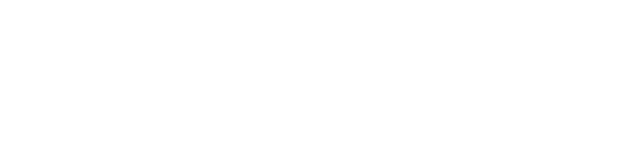
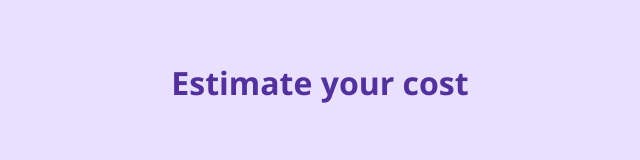
Before and after one commit to michall1900/cost-estimator-project-, a plain HTML site: page index.html in a window 1280 px wide. Shown: the whole page, without its empty margins (320-960 px from the left). Drawn offline with nearby package versions, Linux system fonts and the light colour scheme.

Commit message:
Start implementing by adding a flex box, a title, and change colors and fonts.

```diff
--- a/index.css
+++ b/index.css
@@ -0,0 +1,23 @@
+*{
+  box-sizing: border-box;
+}
+body{
+  background-color: rgb(233, 223, 255);
+  padding: 32px;
+  height: 100vh;
+  display: flex;
+  flex-direction: column;
+  justify-content: space-between;
+  align-items: center;
+  font-family: "Open Sans", sans-serif;
+}
+
+.content{
+  background-color: white;
+}
+
+header h1{
+  color:rgb(83, 49, 156);
+  font-size: 2em;
+  font-weight: bold;
+}
--- a/index.html
+++ b/index.html
@@ -2,15 +2,27 @@
 <html>
 
 <head>
-    <meta charset="utf-8" />
-    <meta http-equiv="X-UA-Compatible" content="IE=edge" />
-    <meta name="viewport" content="width=device-width, initial-scale=1" />
-    <link rel="stylesheet" type="text/css" href="index.css" />
+    <meta charset="utf-8">
+    <meta http-equiv="X-UA-Compatible" content="IE=edge">
+    <meta name="viewport" content="width=device-width, initial-scale=1">
+    <link rel="preconnect" href="https://fonts.googleapis.com">
+    <link rel="preconnect" href="https://fonts.gstatic.com" crossorigin="">
+    <link href="https://fonts.googleapis.com/css2?family=Open+Sans:wght@300;500;700&amp;display=swap" rel="stylesheet">
+    <link rel="stylesheet" type="text/css" href="index.css">
     <title>Cost Estimator</title>
 </head>
 
 <body>
+  <header>
+    <h1>Estimate your cost</h1>
+  </header>
+  <main>
+    <div class="content">
+      <nav>
 
+      </nav>
+    </div>
+  </main>
 </body>
 
 </html>
```
